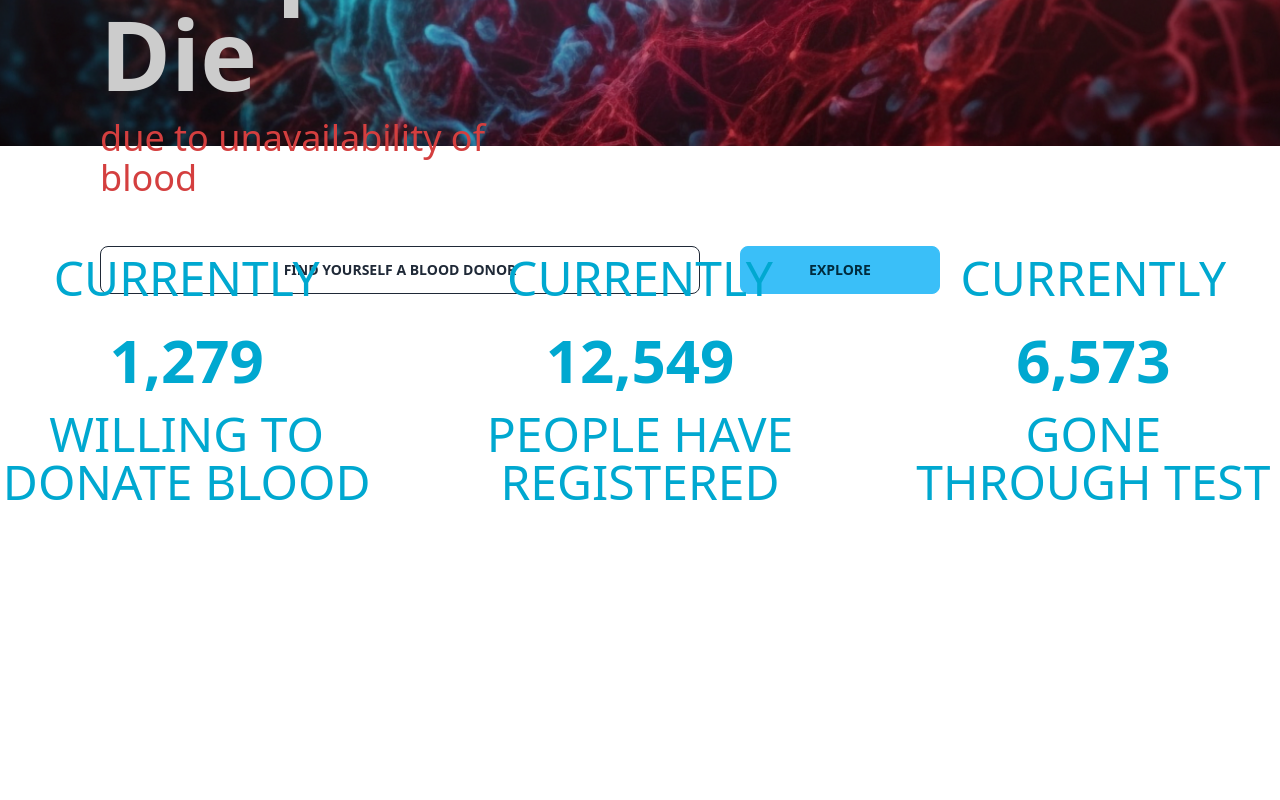
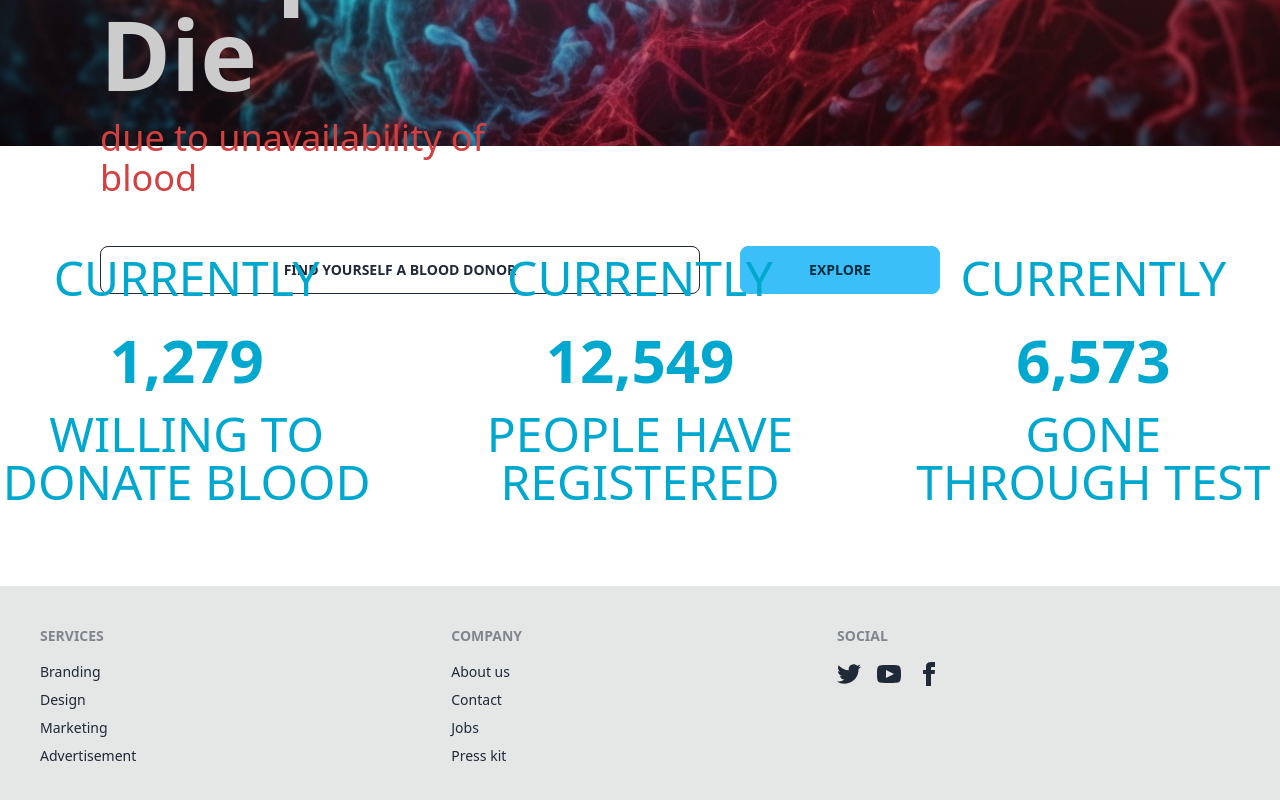
Before and after one commit to prabuddha03/doctor_H4B, a React (Vite) app: page / in a window 1280 px wide. Shown: the part 654-1454 px from the top of the page. Before the commit the page ends 1240 px from the top, so only its background shows below. Built offline with nearby package versions, Linux system fonts and the light colour scheme.

Commit message:
footer added

```diff
--- /dev/null
+++ b/src/components/Footer.jsx
@@ -0,0 +1,35 @@
+import React from 'react'
+
+const Footer = () => {
+    return (
+        <div className="bg-red">
+            <footer className="footer p-10 bg-base-300 text-base-content">
+                <div>
+                    <span className="footer-title">Services</span>
+                    <a className="link link-hover">Branding</a>
+                    <a className="link link-hover">Design</a>
+                    <a className="link link-hover">Marketing</a>
+                    <a className="link link-hover">Advertisement</a>
+                </div>
+                <div>
+                    <span className="footer-title">Company</span>
+                    <a className="link link-hover">About us</a>
+                    <a className="link link-hover">Contact</a>
+                    <a className="link link-hover">Jobs</a>
+                    <a className="link link-hover">Press kit</a>
+                </div>
+                <div>
+                    <span className="footer-title">Social</span>
+                    <div className="grid grid-flow-col gap-4">
+                        <a><svg xmlns="http://www.w3.org/2000/svg" width="24" height="24" viewBox="0 0 24 24" className="fill-current"><path d="M24 4.557c-.883.392-1.832.656-2.828.775 1.017-.609 1.798-1.574 2.165-2.724-.951.564-2.005.974-3.127 1.195-.897-.957-2.178-1.555-3.594-1.555-3.179 0-5.515 2.966-4.797 6.045-4.091-.205-7.719-2.165-10.148-5.144-1.29 2.213-.669 5.108 1.523 6.574-.806-.026-1.566-.247-2.229-.616-.054 2.281 1.581 4.415 3.949 4.89-.693.188-1.452.232-2.224.084.626 1.956 2.444 3.379 4.6 3.419-2.07 1.623-4.678 2.348-7.29 2.04 2.179 1.397 4.768 2.212 7.548 2.212 9.142 0 14.307-7.721 13.995-14.646.962-.695 1.797-1.562 2.457-2.549z"></path></svg></a>
+                        <a><svg xmlns="http://www.w3.org/2000/svg" width="24" height="24" viewBox="0 0 24 24" className="fill-current"><path d="M19.615 3.184c-3.604-.246-11.631-.245-15.23 0-3.897.266-4.356 2.62-4.385 8.816.029 6.185.484 8.549 4.385 8.816 3.6.245 11.626.246 15.23 0 3.897-.266 4.356-2.62 4.385-8.816-.029-6.185-.484-8.549-4.385-8.816zm-10.615 12.816v-8l8 3.993-8 4.007z"></path></svg></a>
+                        <a><svg xmlns="http://www.w3.org/2000/svg" width="24" height="24" viewBox="0 0 24 24" className="fill-current"><path d="M9 8h-3v4h3v12h5v-12h3.642l.358-4h-4v-1.667c0-.955.192-1.333 1.115-1.333h2.885v-5h-3.808c-3.596 0-5.192 1.583-5.192 4.615v3.385z"></path></svg></a>
+                    </div>
+                </div>
+            </footer>
+
+        </div>
+    )
+}
+
+export default Footer
--- a/src/pages/Home.jsx
+++ b/src/pages/Home.jsx
@@ -3,6 +3,7 @@ import Navbar from "../components/Navbar";
 import heroimg from "../assets/home.png";
 import Hero from "../components/Hero";
 import Testimonial from "../components/Testimonial";
+import Footer from "../components/Footer";
 const Home = () => {
   const heroimageStyle = {
     backgroundImage: `url(${heroimg})`,
@@ -25,6 +26,7 @@ const Home = () => {
           <Testimonial topHeading="CURRENTLY" middleText="6,573" bottomHeading="GONE THROUGH TEST" />
         </div>
       </div>
+      <Footer  />
     </div>
   );
 };
```
